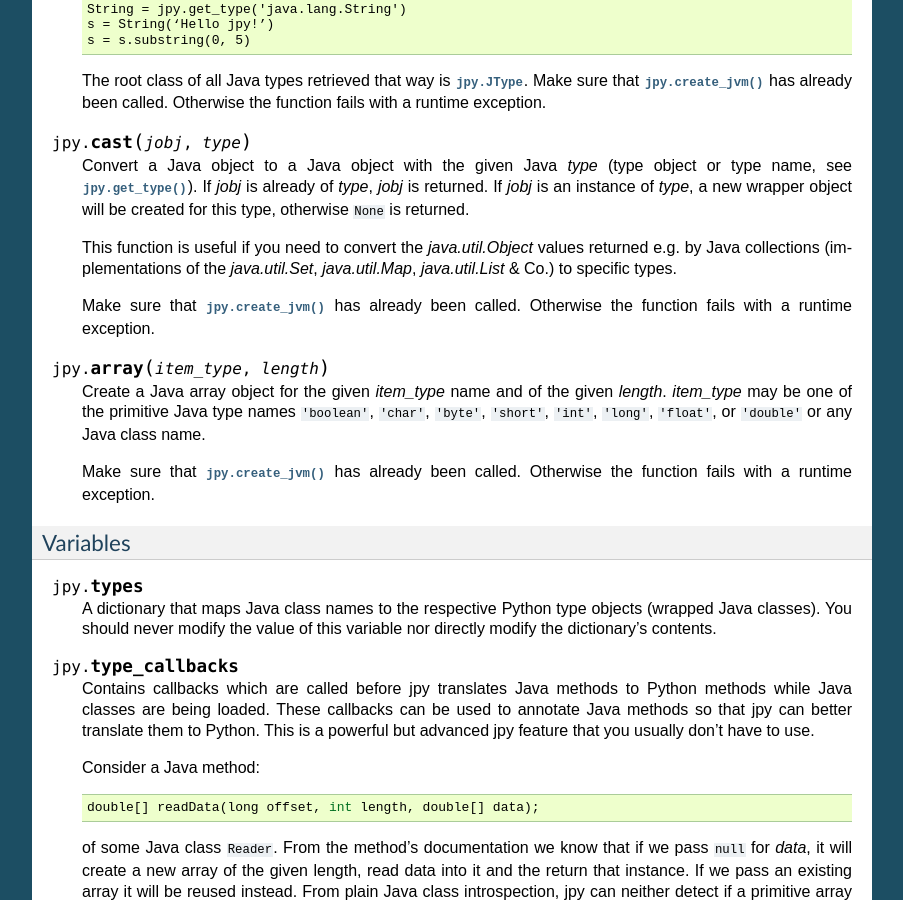
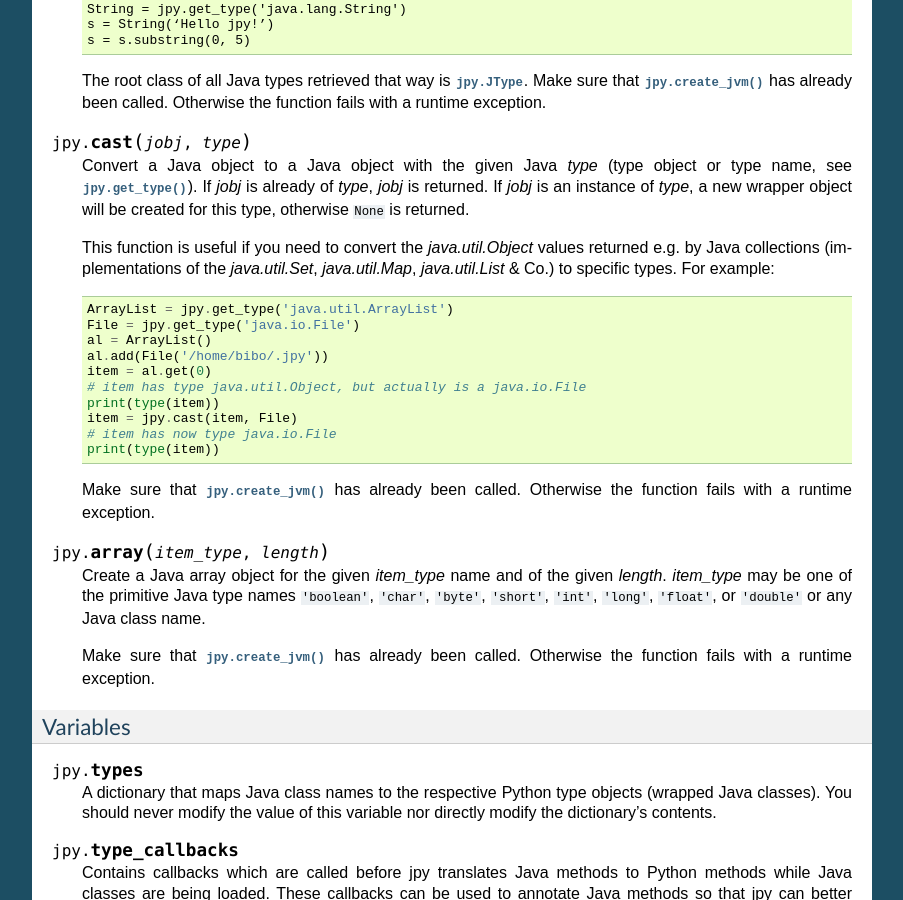
Before and after one commit to bcdev/jpy, a Sphinx documentation site: the page built from doc/reference.rst, in a window 1280 px wide and 900 px high, scrolled down 966 px. Shown: the whole window, without its empty margins (198-1101 px from the left). Built offline with Sphinx 7.4.7, drawn with Linux system fonts in a browser that asks for light colours.

Commit message:
Updated documentation

```diff
--- a/doc/reference.rst
+++ b/doc/reference.rst
@@ -77,7 +77,18 @@ jpy Functions
     *type*, a new wrapper object will be created for this type, otherwise ``None`` is returned.
 
     This function is useful if you need to convert the `java.util.Object` values returned e.g. by Java collections
-    (implementations of the `java.util.Set`, `java.util.Map`, `java.util.List` & Co.) to specific types.
+    (implementations of the `java.util.Set`, `java.util.Map`, `java.util.List` & Co.) to specific types. For example::
+
+        ArrayList = jpy.get_type('java.util.ArrayList')
+        File = jpy.get_type('java.io.File')
+        al = ArrayList()
+        al.add(File('/home/bibo/.jpy'))
+        item = al.get(0)
+        # item has type java.util.Object, but actually is a java.io.File
+        print(type(item))
+        item = jpy.cast(item, File)
+        # item has now type java.io.File
+        print(type(item))
 
     Make sure that :py:func:`jpy.create_jvm()` has already been called. Otherwise the function fails with a runtime
     exception.
```
